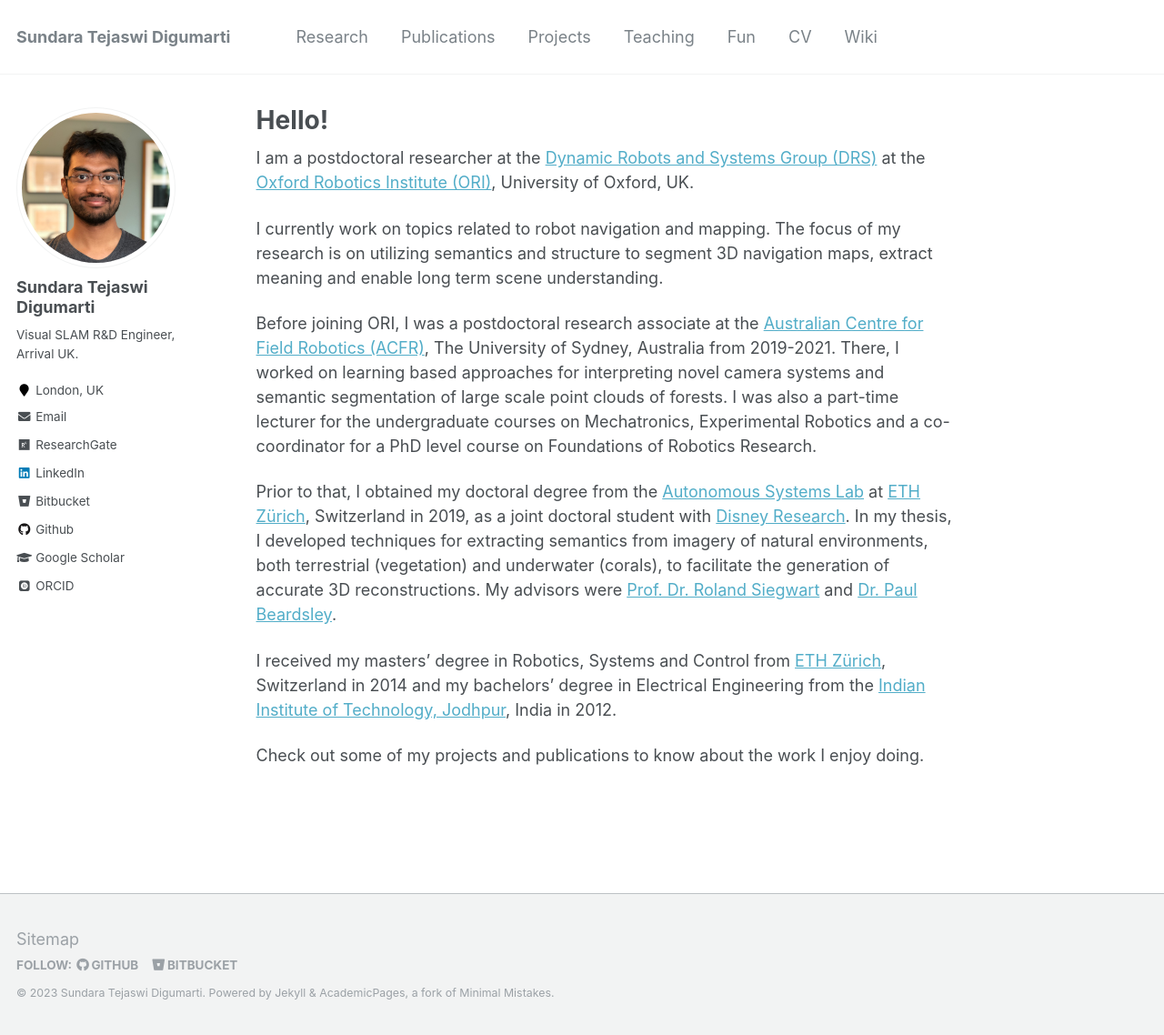
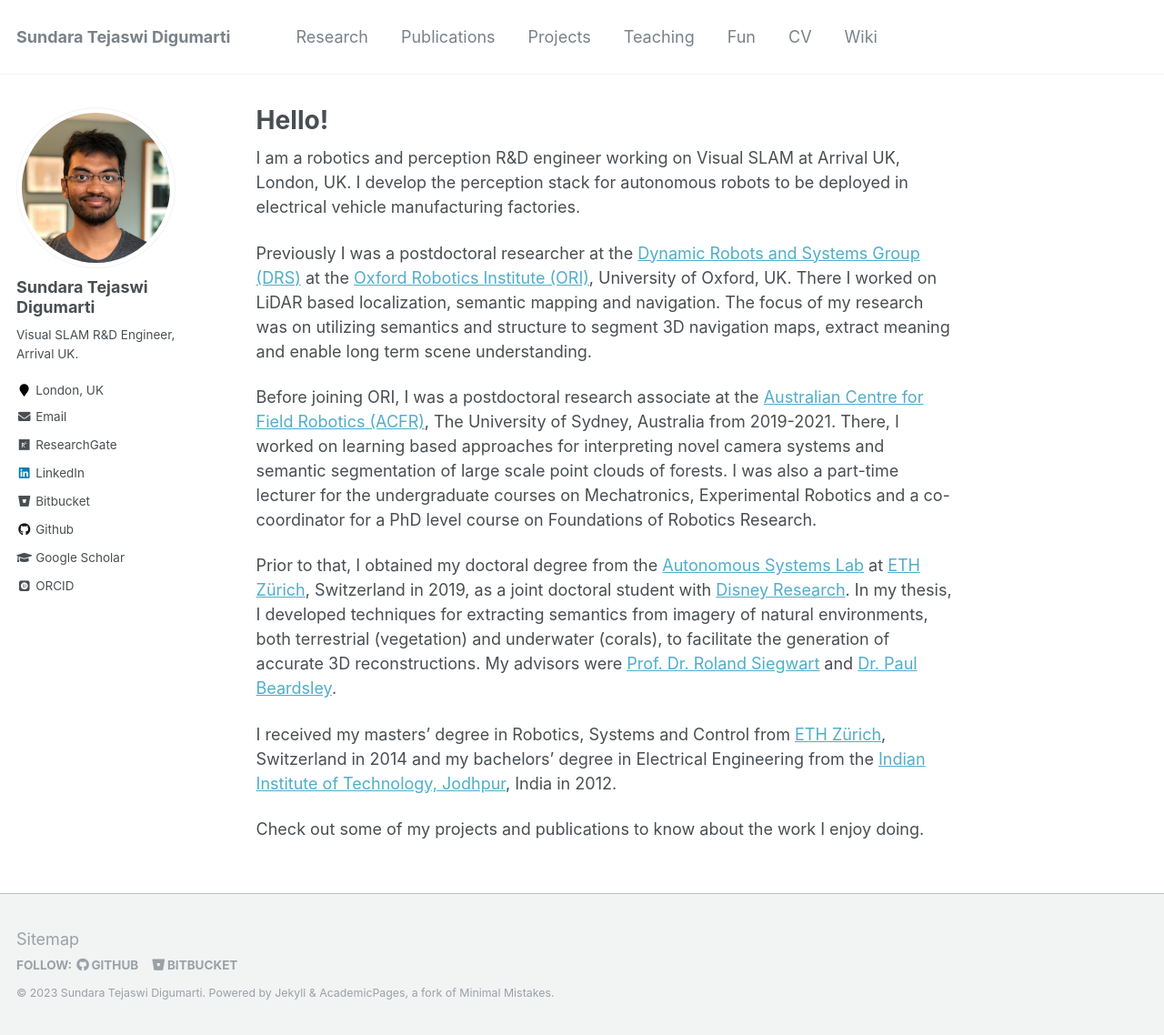
Before and after one commit to tejaswid/tejaswid.github.io, a Jekyll site: the page built from _pages/about.md, in a window 1280 px wide and 1138 px high. Shown: the whole window at 91% size. Built offline with Jekyll 4.4.1, drawn with Linux system fonts in a browser that asks for light colours; some web fonts are replaced.

Commit message:
updated bio

```diff
--- a/_pages/about.md
+++ b/_pages/about.md
@@ -7,9 +7,9 @@
   - /about/
   - /about.html
 ---
-I am a postdoctoral researcher at the [Dynamic Robots and Systems Group (DRS)](https://ori.ox.ac.uk/labs/drs/) at the [Oxford Robotics Institute (ORI)](https://ori.ox.ac.uk/), University of Oxford, UK.
+I am a robotics and perception R&D engineer working on Visual SLAM at Arrival UK, London, UK. I develop the perception stack for autonomous robots to be deployed in electrical vehicle manufacturing factories.
 
-I currently work on topics related to robot navigation and mapping. The focus of my research is on utilizing semantics and structure to segment 3D navigation maps, extract meaning and enable long term scene understanding.
+Previously I was a postdoctoral researcher at the [Dynamic Robots and Systems Group (DRS)](https://ori.ox.ac.uk/labs/drs/) at the [Oxford Robotics Institute (ORI)](https://ori.ox.ac.uk/), University of Oxford, UK. There I worked on LiDAR based localization, semantic mapping and navigation. The focus of my research was on utilizing semantics and structure to segment 3D navigation maps, extract meaning and enable long term scene understanding.
 
 Before joining ORI, I was a postdoctoral research associate at the [Australian Centre for Field Robotics (ACFR)](http://robotics.sydney.edu.au/), The University of Sydney, Australia from 2019-2021. There, I worked on learning based approaches for interpreting novel camera systems and semantic segmentation of large scale point clouds of forests. I was also a part-time lecturer for the undergraduate courses on Mechatronics, Experimental Robotics and a co-coordinator for a PhD level course on Foundations of Robotics Research.
 
```
